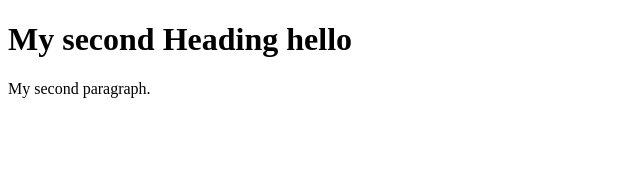
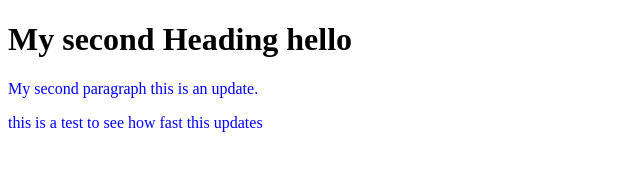
Before and after one commit to GitCodeBart/GitCodeBart.GitHub.io, a plain HTML site: page index.html in a window 1280 px wide. Shown: the whole page, without its empty margins (0-640 px from the left). Drawn offline with Linux system fonts and the light colour scheme.

Commit message:
a codespace commit test

```diff
--- a/index.html
+++ b/index.html
@@ -1,10 +1,17 @@
 <!DOCTYPE html>
 <html>
+    <head>
+        <meta name="viewport" content="width=device-width, initial-scale=1" />
+        <title>HTML Elements Reference</title>
+            <link rel="stylesheet" href="styles.css">
+      </head>
 <body>
 
 <h1>My second Heading hello</h1>
 
-<p>My second paragraph.</p>
+<p>My second paragraph this is an update.</p>
+<p>this is a test to see how fast this updates
+</p>
 
 </body>
 </html>
--- /dev/null
+++ b/styles.css
@@ -0,0 +1,4 @@
+p {
+
+color: blue;
+}
```
